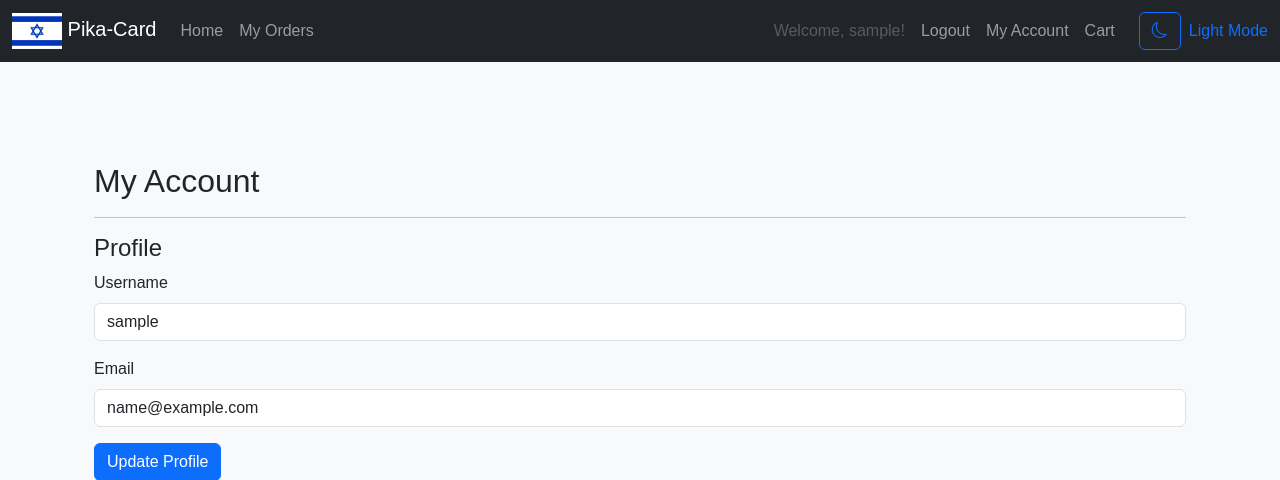
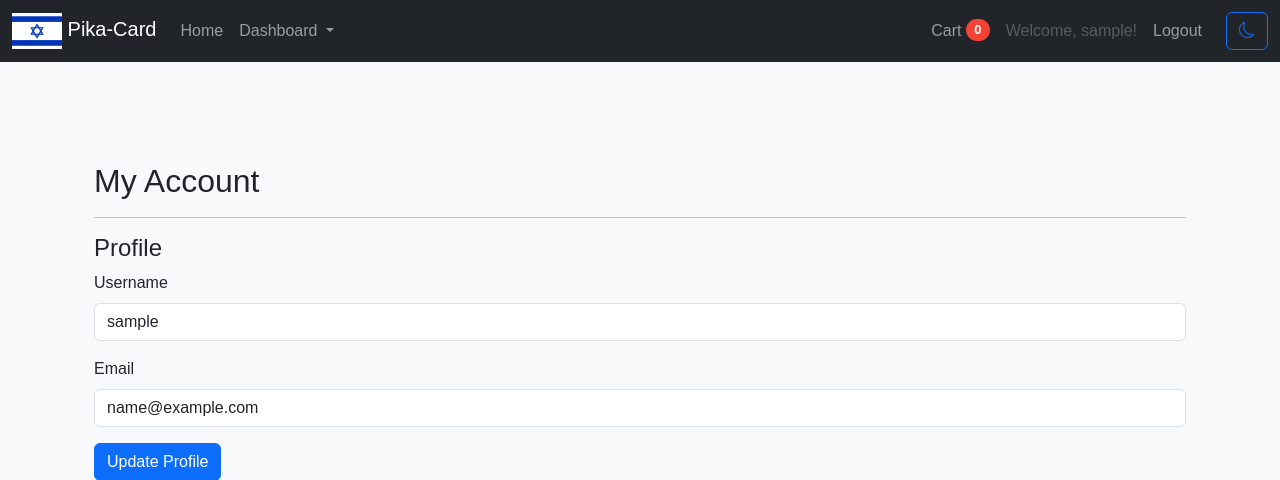
Before and after one commit to urkorenu/pokemon-shop, a Flask app: page /auth/account in a window 1280 px wide. Shown: the top 480 px of the page. Run offline with Flask 3, Linux system fonts and the light colour scheme; the visitor is signed in with stand-in values (Sample User, id 1); data that the repository does not hold is empty; some libraries are stand-ins or nearby versions.

Commit message:
Redesign the nav bar and added cached count of items in each page

```diff
--- a/app/__init__.py
+++ b/app/__init__.py
@@ -2,7 +2,7 @@
 from flask import Flask
 from flask_sqlalchemy import SQLAlchemy
 from flask_migrate import Migrate
-from flask_login import LoginManager
+from flask_login import LoginManager, current_user
 from flask_caching import Cache
 
 # Initialize extensions
@@ -21,15 +21,47 @@ def create_app():
     login_manager.init_app(app)
     cache.init_app(app)
 
+    # Import models after db is initialized to avoid circular imports
+    from app.models import Cart, Order, User  # Import models here
+
     # User loader function for Flask-Login
-    from app.models import User  # Import models here to avoid circular imports
-
     @login_manager.user_loader
     def load_user(user_id):
         return User.query.get(int(user_id))
 
     login_manager.login_view = "auth.login"
     login_manager.login_message = "Please log in to access this page."
+
+    # Context processor for injecting counts
+    @app.context_processor
+    def inject_counts():
+        if current_user.is_authenticated:
+            user_id = current_user.id
+            cart_items_count = cache.get(f"cart_count_{user_id}")
+            pending_orders = cache.get(f"pending_orders_{user_id}")
+            orders_without_feedback = cache.get(f"orders_without_feedback_{user_id}")
+
+            if cart_items_count is None:
+                cart_items_count = Cart.query.filter_by(user_id=user_id).count()
+                cache.set(f"cart_count_{user_id}", cart_items_count, timeout=60)  # Cache for 60 seconds
+
+            if pending_orders is None and current_user.role in ["uploader", "admin"]:
+                pending_orders = Order.query.filter_by(seller_id=user_id, status="Pending").count()
+                cache.set(f"pending_orders_{user_id}", pending_orders, timeout=60)
+
+            if orders_without_feedback is None:
+                orders_without_feedback = Order.query.filter_by(buyer_id=user_id, status="Confirmed", feedback=None).count()
+                cache.set(f"orders_without_feedback_{user_id}", orders_without_feedback, timeout=60)
+        else:
+            cart_items_count = 0
+            pending_orders = 0
+            orders_without_feedback = 0
+
+        return {
+            "cart_items_count": cart_items_count,
+            "pending_orders": pending_orders,
+            "orders_without_feedback": orders_without_feedback,
+        }
 
     # Register blueprints
     from app.routes.user_routes import user_bp
--- a/app/templates/base.html
+++ b/app/templates/base.html
@@ -12,7 +12,6 @@
     <link href="https://cdnjs.cloudflare.com/ajax/libs/bootstrap-icons/1.9.1/font/bootstrap-icons.min.css" rel="stylesheet">
     <!-- Custom CSS -->
     <style>
-        /* Ensure the body stretches to fill the viewport */
         html, body {
             height: 100%;
             margin: 0;
@@ -23,7 +22,6 @@
             font-family: Arial, sans-serif;
         }
 
-        /* Navbar styling */
         .navbar {
             margin-bottom: 0;
         }
@@ -33,13 +31,11 @@
             height: auto;
         }
 
-        /* Main content takes up remaining space */
         .container {
             flex: 1;
             padding-top: 20px;
         }
 
-        /* Footer styling */
         .footer {
             background-color: #343a40;
             color: white;
@@ -48,22 +44,10 @@
             margin-top: auto;
         }
 
-        /* Card styling */
-        .card {
-            border: none;
-            transition: transform 0.2s, box-shadow 0.2s;
-        }
-        .card:hover {
-            transform: scale(1.05);
-            box-shadow: 0 4px 8px rgba(0, 0, 0, 0.2);
-        }
-        .card-img-top {
-            border-bottom: 1px solid #ddd;
-            object-fit: cover;
-        }
-
-        #darkModeLabel {
-            font-weight: 500;
+        .nav-item .badge {
+            background-color: #f44336;
+            font-size: 0.8rem;
+            vertical-align: top;
         }
     </style>
 </head>
@@ -79,40 +63,40 @@
                 <span class="navbar-toggler-icon"></span>
             </button>
             <div class="collapse navbar-collapse" id="navbarNav">
-		<ul class="navbar-nav me-auto mb-2 mb-lg-0">
+                <ul class="navbar-nav me-auto">
                     <li class="nav-item">
                         <a class="nav-link" href="/">Home</a>
                     </li>
-		    {% if current_user.is_authenticated and current_user.role in ["admin", "uploader"] %}
-		    <li class="nav-item">
-			<a class="nav-link" href="/admin/upload">Upload</a>
+                    {% if current_user.is_authenticated %}
+                    <li class="nav-item dropdown">
+                        <a class="nav-link dropdown-toggle" href="#" id="navbarUserMenu" role="button" data-bs-toggle="dropdown" aria-expanded="false">
+                            Dashboard
+                        </a>
+                        <ul class="dropdown-menu" aria-labelledby="navbarUserMenu">
+                            <li><a class="dropdown-item" href="{{ url_for('user.profile', user_id=current_user.id) }}">My Profile</a></li>
+                            <li><a class="dropdown-item" href="{{ url_for('order.my_orders') }}">My Orders</a> <span class="badge rounded-pill">{{ orders_without_feedback }}</span></li>
+                            {% if current_user.role in ["uploader", "admin"] %}
+                            <li><a class="dropdown-item" href="{{ url_for('order.pending_orders') }}">Pending Orders</a> <span class="badge rounded-pill">{{ pending_orders }}</span></li>
+                            <li><a class="dropdown-item" href="{{ url_for('user.my_cards') }}">My Cards</a></li>
+                            <li><a class="dropdown-item" href="/admin/upload">Upload</a></li>
+                            {% endif %}
+                        </ul>
                     </li>
-		    <li class="nav-item">
-			<a class="nav-link" href="{{ url_for('user.my_cards') }}">My Cards</a>
-		    </li>
-		    {% endif %}
-		    {% if current_user.is_authenticated %}
-		    <li class="nav-item">
-			<a class="nav-link" href="{{ url_for('order.my_orders') }}">My Orders</a>
-		    </li>
-		    {% if current_user.role in ["uploader", "admin"] %}
-		    <li class="nav-item">
-			<a class="nav-link" href="{{ url_for('order.pending_orders') }}">Pending Orders</a>
-		    </li>
-		    {% endif %}
                     {% endif %}
                 </ul>
 
-		<ul class="navbar-nav ms-auto align-items-center">
+                <ul class="navbar-nav ms-auto">
                     {% if current_user.is_authenticated %}
+                    <li class="nav-item">
+                        <a class="nav-link" href="/cart">
+                            Cart <span class="badge rounded-pill">{{ cart_items_count }}</span>
+                        </a>
+                    </li>
                     <li class="nav-item">
                         <span class="nav-link disabled">Welcome, {{ current_user.username }}!</span>
                     </li>
                     <li class="nav-item">
                         <a class="nav-link" href="/auth/logout">Logout</a>
-			</li>
-			<li class="nav-item">
-			    <a class="nav-link" href="/auth/account">My Account</a>
                     </li>
                     {% else %}
                     <li class="nav-item">
@@ -122,17 +106,11 @@
                         <a class="nav-link" href="/auth/login">Login</a>
                     </li>
                     {% endif %}
-		    <li class="nav-item">
-			<a class="nav-link btn btn-outline-primary" href="/cart">Cart</a>
-		    </li>
                 </ul>
 
-                <div class="d-flex align-items-center ms-3">
-                    <button id="darkModeSwitch" class="btn btn-outline-primary">
+                <button id="darkModeSwitch" class="btn btn-outline-primary ms-3">
                     <i class="bi bi-moon"></i>
                 </button>
-                    <span id="darkModeLabel" class="text-primary ms-2">Dark Mode</span>
-                </div>
             </div>
         </div>
     </nav>
@@ -153,21 +131,6 @@
         {% endwith %}
     </div>
 
-    <!-- Card View Modal -->
-    <div class="modal fade" id="cardViewModal" tabindex="-1" aria-labelledby="cardViewModalLabel" aria-hidden="true">
-      <div class="modal-dialog modal-dialog-centered">
-	<div class="modal-content">
-	  <div class="modal-header">
-	    <h5 class="modal-title" id="cardViewModalLabel">Card Preview</h5>
-	    <button type="button" class="btn-close" data-bs-dismiss="modal" aria-label="Close"></button>
-	  </div>
-	  <div class="modal-body text-center">
-	    <img id="cardImage" src="" alt="Card Image" class="img-fluid">
-	  </div>
-	</div>
-      </div>
-    </div>
-
     <!-- Main Content -->
     <div class="container">
         {% block content %}
@@ -185,19 +148,11 @@
         const darkModeSwitch = document.getElementById('darkModeSwitch');
         const darkModeLabel = document.getElementById('darkModeLabel');
 
-	  // JavaScript to set the modal's image source
-	function showCardImage(imageUrl) {
-	    document.getElementById('cardImage').src = imageUrl;
-	    const modal = new bootstrap.Modal(document.getElementById('cardViewModal'));
-	    modal.show();
-	  }
-
         function applyTheme(theme) {
             document.body.classList.toggle('bg-dark', theme === 'dark');
             document.body.classList.toggle('text-light', theme === 'dark');
             darkModeSwitch.classList.toggle('btn-primary', theme === 'dark');
             darkModeSwitch.classList.toggle('btn-outline-primary', theme === 'light');
-            darkModeLabel.textContent = theme === 'dark' ? 'Dark Mode' : 'Light Mode';
             localStorage.setItem('theme', theme);
         }
 
```
Lines whose indentation alone changed are shown as unchanged.
